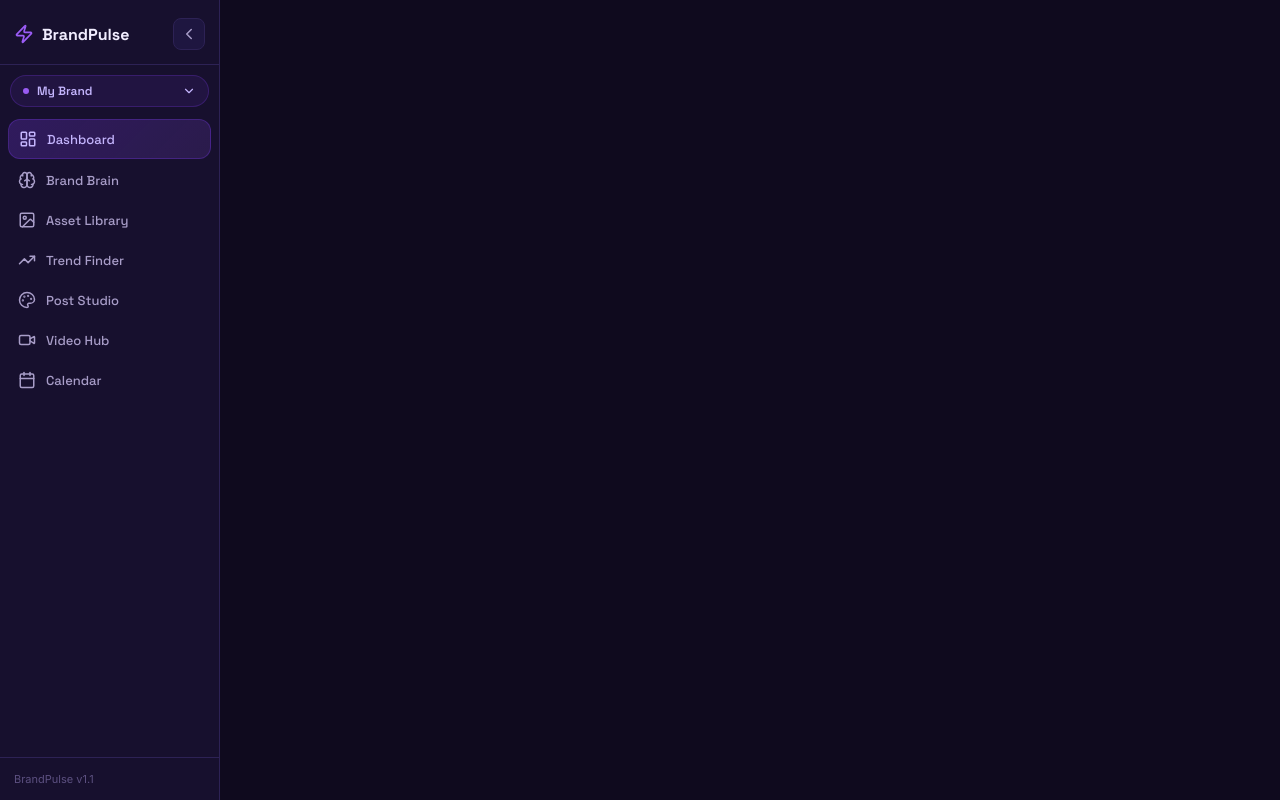
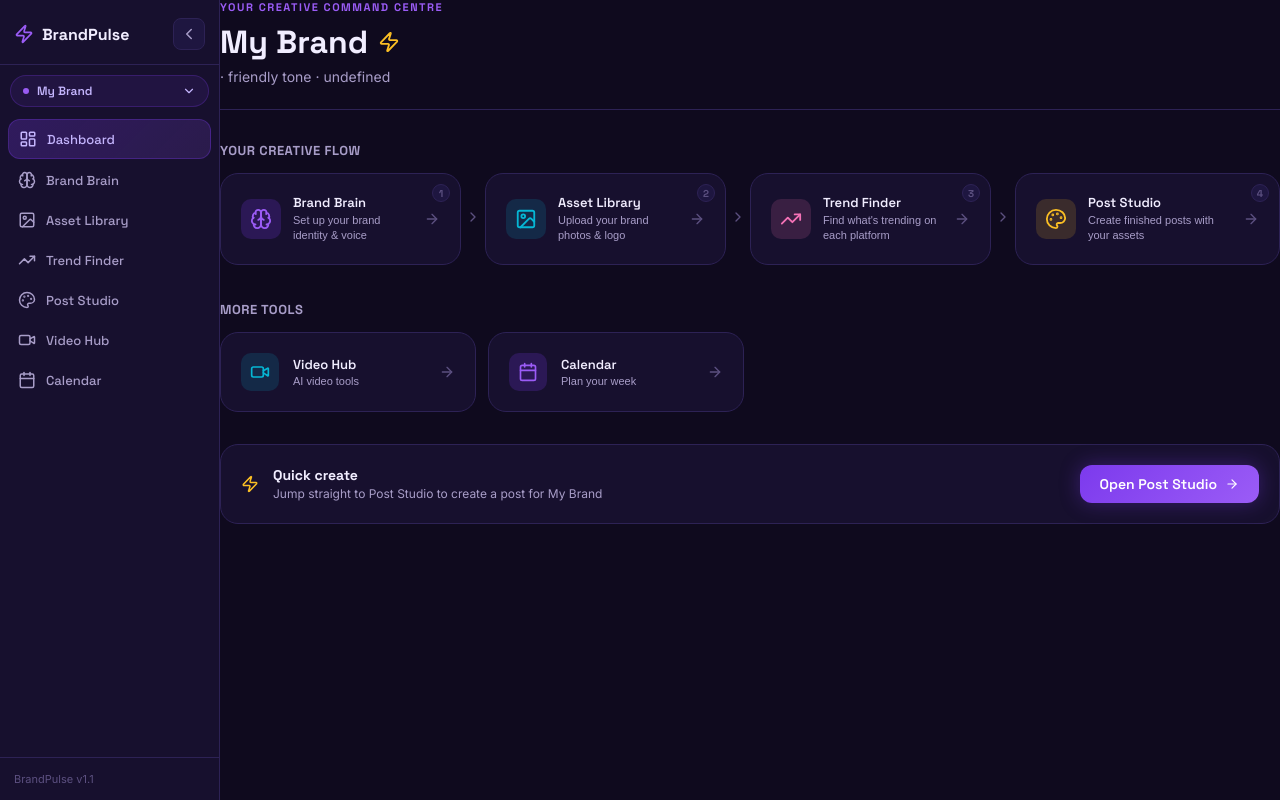
Before and after one commit to soulart2024-ship-it/brandpulse, a React (Vite) app: page / in a window 1280 px wide. Both pictures are taken after typing "Sample123" into the empty fields and a click on the button "Enter BrandPulse". Shown: the top 800 px of the page. Built offline with nearby package versions, Linux system fonts and the light colour scheme.

Commit message:
Fix layout class name app-shell

```diff
--- a/src/App.jsx
+++ b/src/App.jsx
@@ -155,7 +155,7 @@ export default function App() {
   }
 
   return (
-    <div className="app-layout">
+    <div className="app-shell">
       <Sidebar
         current={sidebarCurrent}
         onNavigate={navigate}
```
Also changed, not shown: src/._App.jsx (deleted).
